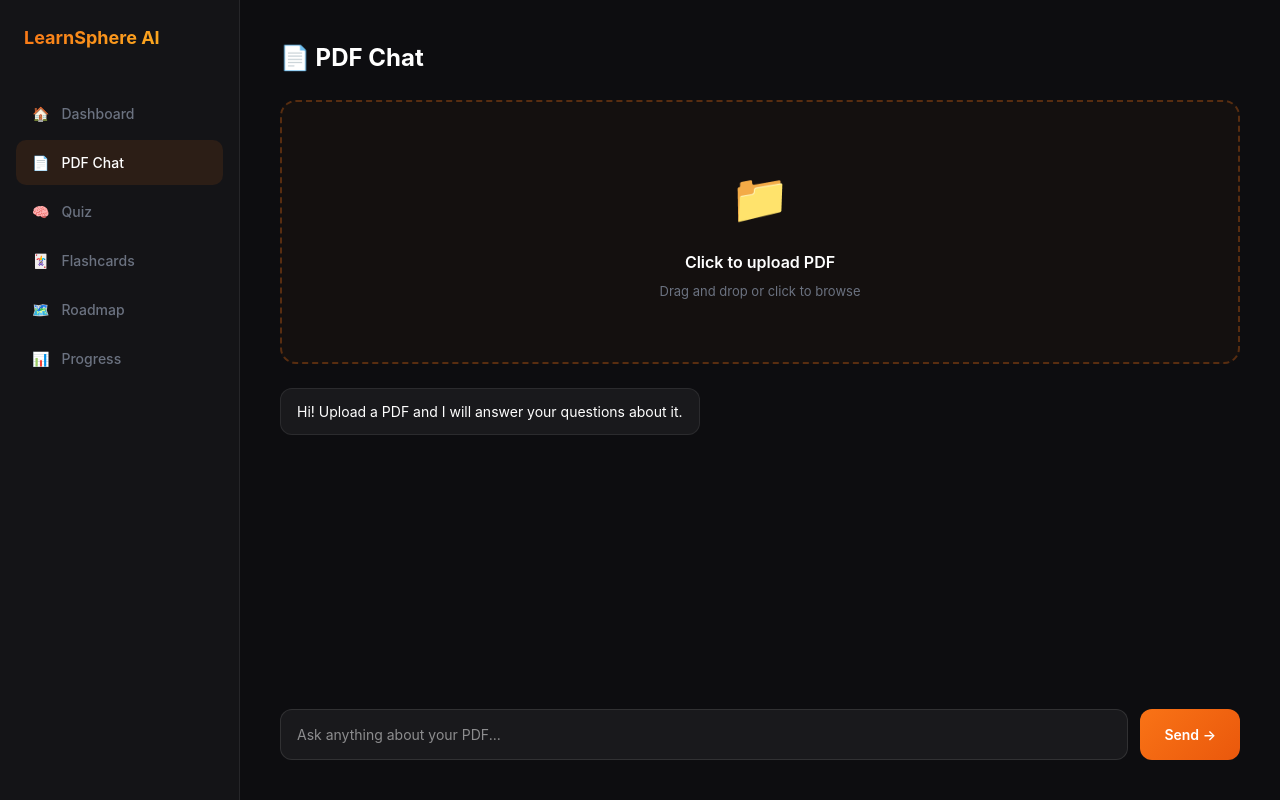
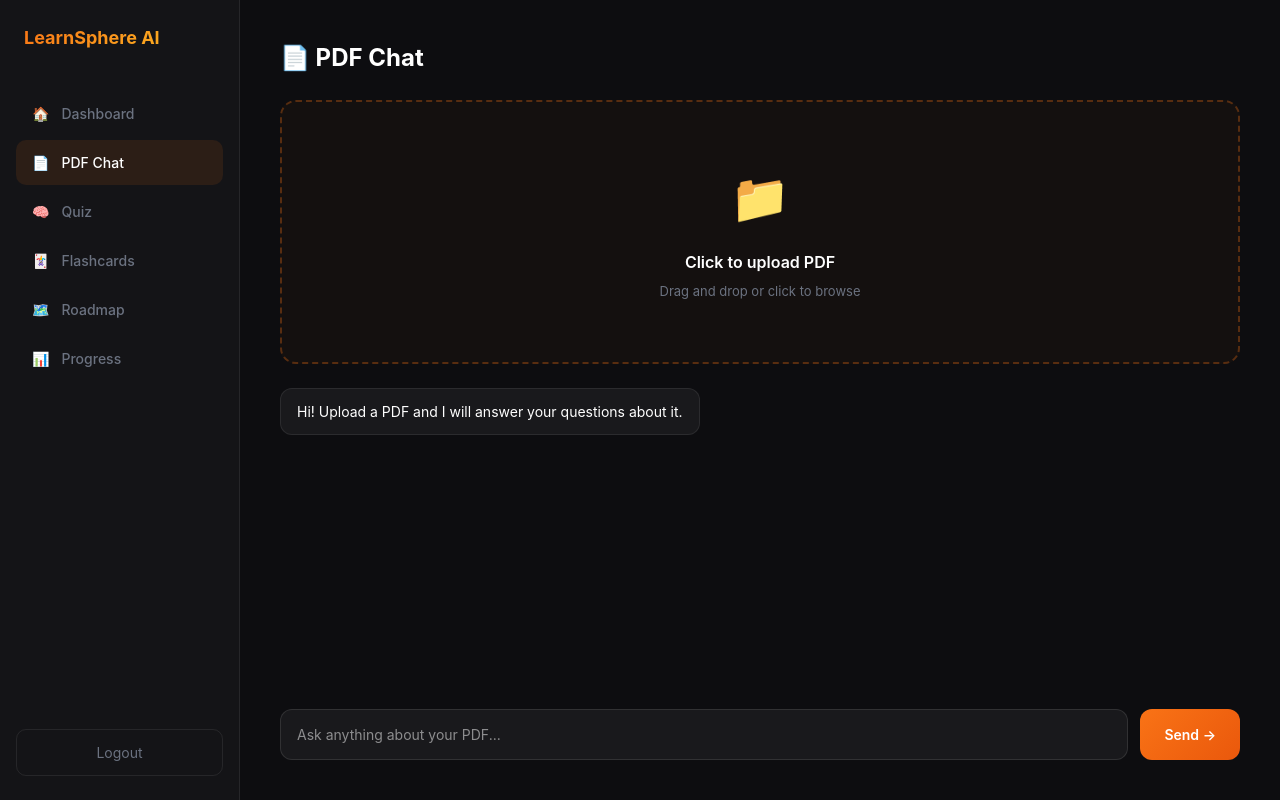
Before and after one commit to Anjalim2228/LearnSphereAI, a React (Vite) app: page /pdf-chat in a window 1280 px wide. Built offline with nearby package versions, Linux system fonts and the light colour scheme; no server answers; sample sign-in values are in the browser's storage.

Commit message:
sidebar component created, reused in dashboard and pdf chat

```diff
--- /dev/null
+++ b/src/components/Sidebar.jsx
@@ -0,0 +1,48 @@
+import { useNavigate, useLocation } from 'react-router-dom'
+import { auth } from '../firebase/config'
+import { signOut } from 'firebase/auth'
+
+function Sidebar() {
+  const navigate = useNavigate()
+  const location = useLocation()
+
+  const handleLogout = async () => {
+    await signOut(auth)
+    navigate('/')
+  }
+
+  const items = [
+    { icon: '🏠', label: 'Dashboard', path: '/dashboard' },
+    { icon: '📄', label: 'PDF Chat', path: '/pdf-chat' },
+    { icon: '🧠', label: 'Quiz', path: '/quiz' },
+    { icon: '🃏', label: 'Flashcards', path: '/flashcards' },
+    { icon: '🗺️', label: 'Roadmap', path: '/roadmap' },
+    { icon: '📊', label: 'Progress', path: '/progress' },
+  ]
+
+  return (
+    <div style={{ position: 'fixed', left: 0, top: 0, width: '240px', height: '100vh', background: 'rgba(255,255,255,0.03)', borderRight: '1px solid rgba(255,255,255,0.08)', padding: '24px 16px', display: 'flex', flexDirection: 'column' }}>
+      <div style={{ fontSize: '18px', fontWeight: '700', background: 'linear-gradient(135deg, #f97316, #fbbf24)', WebkitBackgroundClip: 'text', WebkitTextFillColor: 'transparent', marginBottom: '40px', padding: '0 8px' }}>
+        LearnSphere AI
+      </div>
+
+      {items.map((item, i) => {
+        const isActive = location.pathname === item.path
+        return (
+          <div key={i} onClick={() => navigate(item.path)} style={{ display: 'flex', alignItems: 'center', gap: '12px', padding: '12px 16px', borderRadius: '10px', color: isActive ? 'white' : '#6b7280', background: isActive ? 'rgba(249,115,22,0.1)' : 'transparent', cursor: 'pointer', marginBottom: '4px', fontSize: '14px', fontWeight: '500' }}>
+            <span>{item.icon}</span>
+            <span>{item.label}</span>
+          </div>
+        )
+      })}
+
+      <div style={{ marginTop: 'auto' }}>
+        <button onClick={handleLogout} style={{ width: '100%', background: 'transparent', border: '1px solid rgba(255,255,255,0.08)', borderRadius: '10px', padding: '12px', color: '#6b7280', fontSize: '14px', cursor: 'pointer' }}>
+          Logout
+        </button>
+      </div>
+    </div>
+  )
+}
+
+export default Sidebar
--- a/src/pages/Dashboard.jsx
+++ b/src/pages/Dashboard.jsx
@@ -1,60 +1,27 @@
 import { useState, useEffect } from 'react'
 import { auth } from '../firebase/config'
-import { signOut, onAuthStateChanged } from 'firebase/auth'
-import { useNavigate } from 'react-router-dom'
+import { onAuthStateChanged } from 'firebase/auth'
+import Sidebar from '../components/Sidebar'
 
 function Dashboard() {
   const [user, setUser] = useState(null)
-  const navigate = useNavigate()
 
   useEffect(() => {
     const unsub = onAuthStateChanged(auth, (u) => setUser(u))
     return () => unsub()
   }, [])
 
-  const handleLogout = async () => {
-    await signOut(auth)
-    navigate('/')
-  }
-
   return (
     <div style={{ background: '#0d0d10', minHeight: '100vh', fontFamily: 'Inter, system-ui, sans-serif' }}>
 
-      {/* Sidebar */}
-      <div style={{ position: 'fixed', left: 0, top: 0, width: '240px', height: '100vh', background: 'rgba(255,255,255,0.03)', borderRight: '1px solid rgba(255,255,255,0.08)', padding: '24px 16px', display: 'flex', flexDirection: 'column' }}>
-        <div style={{ fontSize: '18px', fontWeight: '700', background: 'linear-gradient(135deg, #f97316, #fbbf24)', WebkitBackgroundClip: 'text', WebkitTextFillColor: 'transparent', marginBottom: '40px', padding: '0 8px' }}>
-          LearnSphere AI
-        </div>
+      <Sidebar />
 
-        {[
-           { icon: '🏠', label: 'Dashboard', path: '/dashboard' },
-  { icon: '📄', label: 'PDF Chat', path: '/pdf-chat' },
-  { icon: '🧠', label: 'Quiz', path: '/quiz' },
-  { icon: '🃏', label: 'Flashcards', path: '/flashcards' },
-  { icon: '🗺️', label: 'Roadmap', path: '/roadmap' },
-  { icon: '📊', label: 'Progress', path: '/progress' },
-        ].map((item, i) => (
-        <div key={i} onClick={() => navigate(item.path)} style={{ display: 'flex', alignItems: 'center', gap: '12px', padding: '12px 16px', borderRadius: '10px', color: i === 0 ? 'white' : '#6b7280', background: i === 0 ? 'rgba(249,115,22,0.1)' : 'transparent', cursor: 'pointer', marginBottom: '4px', fontSize: '14px', fontWeight: '500' }}>
-            <span>{item.icon}</span>
-            <span>{item.label}</span>
-          </div>
-        ))}
-
-        <div style={{ marginTop: 'auto' }}>
-          <button onClick={handleLogout} style={{ width: '100%', background: 'transparent', border: '1px solid rgba(255,255,255,0.08)', borderRadius: '10px', padding: '12px', color: '#6b7280', fontSize: '14px', cursor: 'pointer' }}>
-            Logout
-          </button>
-        </div>
-      </div>
-
-      {/* Main Content */}
       <div style={{ marginLeft: '240px', padding: '40px' }}>
         <h1 style={{ color: 'white', fontSize: '28px', fontWeight: '700', marginBottom: '8px' }}>
           Good morning, {user?.email?.split('@')[0]} 👋
         </h1>
         <p style={{ color: '#6b7280', marginBottom: '40px' }}>Ready to learn something new today?</p>
 
-        {/* Stats */}
         <div style={{ display: 'grid', gridTemplateColumns: 'repeat(4, 1fr)', gap: '16px', marginBottom: '40px' }}>
           {[
             { label: 'Study Hours', value: '12h', icon: '⏱️' },
@@ -70,7 +37,6 @@ function Dashboard() {
           ))}
         </div>
 
-        {/* Quick Actions */}
         <h2 style={{ color: 'white', fontSize: '18px', fontWeight: '600', marginBottom: '16px' }}>Quick Actions</h2>
         <div style={{ display: 'grid', gridTemplateColumns: 'repeat(3, 1fr)', gap: '16px' }}>
           {[
--- a/src/pages/PDFChat.jsx
+++ b/src/pages/PDFChat.jsx
@@ -1,4 +1,5 @@
 import { useState } from 'react'
+import Sidebar from '../components/Sidebar'
 
 function PDFChat() {
   const [messages, setMessages] = useState([
@@ -24,31 +25,11 @@ function PDFChat() {
   return (
     <div style={{ background: '#0d0d10', minHeight: '100vh', fontFamily: 'Inter, system-ui, sans-serif', display: 'flex' }}>
 
-      {/* Sidebar */}
-      <div style={{ position: 'fixed', left: 0, top: 0, width: '240px', height: '100vh', background: 'rgba(255,255,255,0.03)', borderRight: '1px solid rgba(255,255,255,0.08)', padding: '24px 16px', display: 'flex', flexDirection: 'column' }}>
-        <div style={{ fontSize: '18px', fontWeight: '700', background: 'linear-gradient(135deg, #f97316, #fbbf24)', WebkitBackgroundClip: 'text', WebkitTextFillColor: 'transparent', marginBottom: '40px', padding: '0 8px' }}>
-          LearnSphere AI
-        </div>
-        {[
-          { icon: '🏠', label: 'Dashboard' },
-          { icon: '📄', label: 'PDF Chat' },
-          { icon: '🧠', label: 'Quiz' },
-          { icon: '🃏', label: 'Flashcards' },
-          { icon: '🗺️', label: 'Roadmap' },
-          { icon: '📊', label: 'Progress' },
-        ].map((item, i) => (
-          <div key={i} style={{ display: 'flex', alignItems: 'center', gap: '12px', padding: '12px 16px', borderRadius: '10px', color: i === 1 ? 'white' : '#6b7280', background: i === 1 ? 'rgba(249,115,22,0.1)' : 'transparent', cursor: 'pointer', marginBottom: '4px', fontSize: '14px', fontWeight: '500' }}>
-            <span>{item.icon}</span>
-            <span>{item.label}</span>
-          </div>
-        ))}
-      </div>
+      <Sidebar />
 
-      {/* Main */}
       <div style={{ marginLeft: '240px', padding: '40px', width: '100%', display: 'flex', flexDirection: 'column', height: '100vh' }}>
         <h1 style={{ color: 'white', fontSize: '24px', fontWeight: '700', marginBottom: '24px' }}>📄 PDF Chat</h1>
 
-        {/* Upload */}
         {!pdfName ? (
           <label style={{ display: 'flex', flexDirection: 'column', alignItems: 'center', justifyContent: 'center', border: '2px dashed rgba(249,115,22,0.3)', borderRadius: '16px', padding: '60px', cursor: 'pointer', marginBottom: '24px', background: 'rgba(249,115,22,0.03)' }}>
             <div style={{ fontSize: '48px', marginBottom: '16px' }}>📁</div>
@@ -63,7 +44,6 @@ function PDFChat() {
           </div>
         )}
 
-        {/* Chat Messages */}
         <div style={{ flex: 1, overflowY: 'auto', marginBottom: '16px', display: 'flex', flexDirection: 'column', gap: '12px' }}>
           {messages.map((m, i) => (
             <div key={i} style={{ display: 'flex', justifyContent: m.role === 'user' ? 'flex-end' : 'flex-start' }}>
@@ -79,7 +59,6 @@ function PDFChat() {
           ))}
         </div>
 
-        {/* Input */}
         <div style={{ display: 'flex', gap: '12px' }}>
           <input
             value={input}
```
